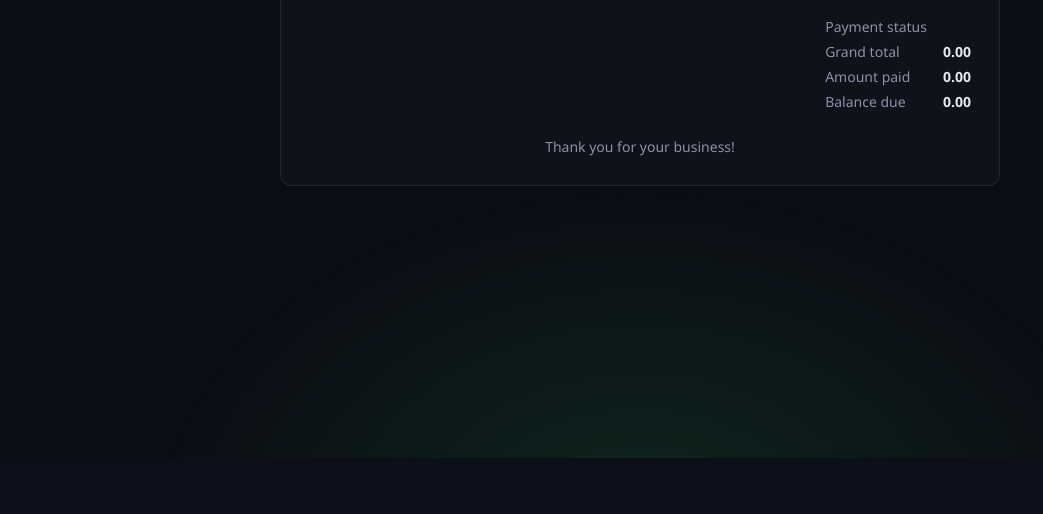
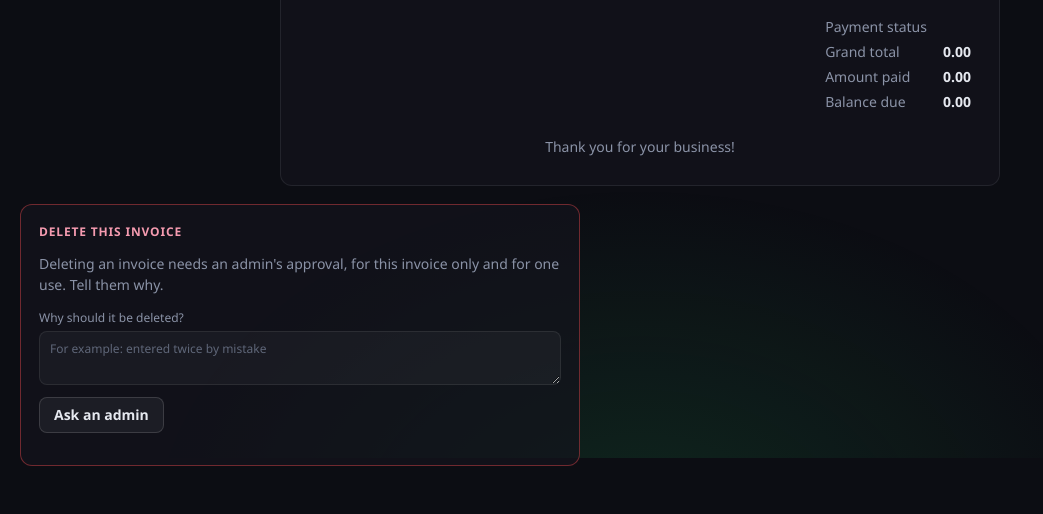
Before and after one commit to TechGuy199/Chimoko-app, a Flask app: template web/templates/invoice.html in a window 1280 px wide. Shown: the part 342-856 px from the top of the page, without its empty margins (0-1043 px from the left). Before the commit the page ends 800 px from the top, so only its background shows below. Run offline with Flask 3, Linux system fonts and the light colour scheme; the template is opened without the code that fills it, so the values that code supplies are empty; some libraries are stand-ins or nearby versions.

Commit message:
Web: delete invoices (admin with password, operators with one-time admin approval) and Deletion Records page
Co-Authored-By: Claude Sonnet 5.5 <noreply@anthropic.com>

```diff
--- a/web/app.py
+++ b/web/app.py
@@ -454,8 +454,10 @@ def next_invoice_no(db, biz):
             seq = int(last["invoice_no"].rsplit("-", 1)[1]) + 1
         except (ValueError, IndexError):
             pass
-    # Imported invoices can carry any number, so make sure the candidate really is free
-    while db.one("SELECT id FROM invoices WHERE business_id=? AND invoice_no=?", (biz, f"INV-{year}-{seq:04d}")):
+    # Imported invoices can carry any number, so make sure the candidate really is free. A number whose invoice was
+    # deleted stays taken, so the deletion record can never be confused with a later invoice.
+    while (db.one("SELECT id FROM invoices WHERE business_id=? AND invoice_no=?", (biz, f"INV-{year}-{seq:04d}"))
+           or db.one("SELECT id FROM deleted_invoices WHERE business_id=? AND invoice_no=?", (biz, f"INV-{year}-{seq:04d}"))):
         seq += 1
     return f"INV-{year}-{seq:04d}"
 
@@ -1594,7 +1596,156 @@ def invoice(invoice_id):
         (invoice_id, biz),
     )
     twins = phone_twins(db, biz, inv["customer_id"]) if inv["customer_id"] and g.user["role"] == "admin" else []
-    return render_template("invoice.html", inv=inv, lines=lines, payments=payment_history(db, "sale", invoice_id), twins=twins)
+    # An operator needs an admin's one-time approval; an admin only needs to confirm with their password
+    asked = None if g.user["role"] == "admin" else active_request(db, invoice_id, DELETE_INVOICE)
+    if asked and asked["status"] == "approved":
+        asked = {**asked, "until": (asked["expires_at"] or "")[11:16]}
+    return render_template(
+        "invoice.html", inv=inv, lines=lines, payments=payment_history(db, "sale", invoice_id), twins=twins, asked=asked,
+        stock_to=("inventory" if inv["kind"] == "FARM_USE" else "the POS"),
+    )
+
+
+def invoice_stock_table(kind):
+    """Where an invoice's items came from, and so where they go back to: farm use drew on inventory, a sale on the POS."""
+    return "products" if kind == "FARM_USE" else "pos_products"
+
+
+@app.post("/invoices/<int:invoice_id>/request-deletion")
+@need(None)
+def request_invoice_deletion(invoice_id):
+    db, biz = get_db(), g.user["business_id"]
+    inv = db.one("SELECT id, invoice_no, customer_name, total FROM invoices WHERE id=? AND business_id=?", (invoice_id, biz))
+    if inv is None:
+        abort(404)
+    back = redirect(url_for("invoice", invoice_id=invoice_id))
+    if g.user["role"] == "admin":
+        flash("Admins delete invoices directly, with their password.", "ok")
+        return back
+    if active_request(db, invoice_id, DELETE_INVOICE):
+        flash("You already have a request to delete this invoice waiting or approved.", "ok")
+        return back
+    reason = " ".join(text("reason").split())[:300]
+    if len(reason) < 5:
+        flash("Say why this invoice should be deleted (at least a few words). The admin reads it before answering.", "error")
+        return back
+
+    request_id = db.insert(
+        """INSERT INTO permission_requests (business_id, user_id, username, action, item_id, item_name, reason, status, created_at)
+           VALUES (?, ?, ?, ?, ?, ?, ?, 'pending', ?)""",
+        (biz, g.user["id"], g.user["username"], DELETE_INVOICE, invoice_id, inv["invoice_no"], reason, now().strftime("%Y-%m-%d %H:%M:%S")),
+    )
+    if alert_enabled("permission"):
+        notify(
+            db, "permission", f"Permission request from {g.user['username']}",
+            f"{g.user['username']} asks to delete invoice {inv['invoice_no']} ({inv['customer_name']}, {money(inv['total'])}). Reason: {reason}. Open the app to approve or deny.",
+            url_for("permission_requests") + f"#request-{request_id}", whatsapp=True,
+        )
+    db.commit()
+    flash("Your request has been sent to the admin. You will get a popup here when they answer.", "ok")
+    return back
+
+
+@app.post("/invoices/<int:invoice_id>/delete")
+@need(None)
+def delete_invoice(invoice_id):
+    db, biz = get_db(), g.user["business_id"]
+    inv = db.one(
+        """SELECT id, invoice_no, kind, customer_name, customer_phone, payment_status, total, amount_paid, balance_due, created_by, created_at
+           FROM invoices WHERE id=? AND business_id=?""",
+        (invoice_id, biz),
+    )
+    if inv is None:
+        abort(404)
+    back = redirect(url_for("invoice", invoice_id=invoice_id))
+
+    grant = None
+    if g.user["role"] == "admin":
+        reason = " ".join(text("reason").split())[:300]
+        if len(reason) < 5:
+            flash("Say why the invoice is being deleted (at least a few words). It is kept in the deletion records. Nothing was deleted.", "error")
+            return back
+        me = db.one("SELECT password_hash FROM users WHERE id=?", (g.user["id"],))
+        if not me or not check_password_hash(me["password_hash"], request.form.get("password", "")):
+            flash("That password is not correct. Nothing was deleted.", "error")
+            return back
+        approved_by = g.user["username"]
+    else:
+        # The operator's own words are what was approved, so they are what gets recorded
+        row = active_request(db, invoice_id, DELETE_INVOICE)
+        if not row or row["status"] != "approved":
+            flash("An admin has to approve deleting this invoice first. Use the request button.", "error")
+            return back
+        grant, reason, approved_by = row, row["reason"], row["decided_by"] or ""
+
+    lines = db.all(
+        "SELECT item_code, item_name, department, batch_no, qty, unit_price, line_total FROM invoice_items WHERE invoice_id=? AND business_id=? ORDER BY id",
+        (invoice_id, biz),
+    )
+    payments = db.all(
+        "SELECT old_paid, new_paid, note, changed_by, changed_at FROM payment_log WHERE business_id=? AND kind='sale' AND ref_id=? ORDER BY id",
+        (biz, invoice_id),
+    )
+
+    # Everything happens in one transaction: either the invoice is gone and recorded, or nothing changed
+    try:
+        table = invoice_stock_table(inv["kind"])
+        missing = []
+        if request.form.get("return_stock"):
+            for line in lines:
+                back_in = db.execute(
+                    f"UPDATE {table} SET quantity = quantity + ? WHERE business_id=? AND item_code=?", (line["qty"], biz, line["item_code"]),
+                ).rowcount
+                if back_in != 1:
+                    missing.append(line["item_code"])
+            where = "inventory" if table == "products" else "POS stock"
+            stock_note = f"Items returned to {where}." if not missing else f"Items returned to {where}, except {', '.join(missing)} (no longer listed)."
+        else:
+            stock_note = "Items were not returned to stock."
+
+        db.execute("DELETE FROM invoice_items WHERE invoice_id=? AND business_id=?", (invoice_id, biz))
+        db.execute("DELETE FROM payment_log WHERE business_id=? AND kind='sale' AND ref_id=?", (biz, invoice_id))
+        db.execute("DELETE FROM invoices WHERE id=? AND business_id=?", (invoice_id, biz))
+        db.insert(
+            """INSERT INTO deleted_invoices (business_id, invoice_no, kind, customer_name, customer_phone, payment_status, total, amount_paid, balance_due,
+                                             created_by, created_at, items_json, payments_json, stock_note, reason, deleted_by, approved_by, request_id, deleted_at)
+               VALUES (?, ?, ?, ?, ?, ?, ?, ?, ?, ?, ?, ?, ?, ?, ?, ?, ?, ?, ?)""",
+            (
+                biz, inv["invoice_no"], inv["kind"], inv["customer_name"], inv["customer_phone"], inv["payment_status"], inv["total"],
+                inv["amount_paid"], inv["balance_due"], inv["created_by"], inv["created_at"], json.dumps(lines), json.dumps(payments),
+                stock_note, reason, g.user["username"], approved_by, grant["id"] if grant else None, now().strftime("%Y-%m-%d %H:%M:%S"),
+            ),
+        )
+        use_grant(db, grant)
+        if grant:
+            notify(
+                db, "deletion", f"Invoice {inv['invoice_no']} was deleted",
+                f"{g.user['username']} deleted invoice {inv['invoice_no']} ({money(inv['total'])}) with your approval. Reason: {reason}.",
+                url_for("deleted_invoices"),
+            )
+        db.commit()
+    except DB_ERRORS:
+        db.rollback()
+        flash("The invoice could not be deleted, so nothing was changed. Please try again.", "error")
+        return back
+
+    flash(f"Invoice {inv['invoice_no']} was deleted and recorded in the deletion records. {stock_note}", "ok")
+    return redirect(url_for("history"))
+
+
+@app.get("/records/deleted-invoices")
+@need("admin")
+def deleted_invoices():
+    rows = get_db().all(
+        """SELECT id, invoice_no, kind, customer_name, customer_phone, payment_status, total, amount_paid, balance_due, created_by, created_at,
+                  items_json, payments_json, stock_note, reason, deleted_by, approved_by, deleted_at
+           FROM deleted_invoices WHERE business_id=? ORDER BY id DESC LIMIT 500""",
+        (g.user["business_id"],),
+    )
+    for r in rows:
+        r["lines"] = json.loads(r["items_json"] or "[]")
+        r["payments"] = json.loads(r["payments_json"] or "[]")
+    return render_template("deleted_invoices.html", rows=rows, total=sum(r["total"] for r in rows))
 
 
 @app.post("/invoices/<int:invoice_id>/payment")
@@ -1934,6 +2085,9 @@ def delete_payslip(payslip_id):
 ALERT_KINDS = (("low_stock", "Low stock"), ("permission", "Requests for admin permission"))
 ITEM_ACTIONS = (("procure", "edit this item's details"), ("transfer", "transfer or use this item's stock"), ("delete", "delete this item"))
 GRANT_MINUTES = 60
+# An operator's request to delete one invoice travels through the same request/approve/spend-once flow as the item actions
+DELETE_INVOICE = "delete_invoice"
+REQUEST_LABELS = {**dict(ITEM_ACTIONS), DELETE_INVOICE: "delete this invoice"}
 WHATSAPP_TIMEOUT = 6
 
 
@@ -2139,7 +2293,7 @@ def test_alert():
 def active_request(db, item_id, action):
     """The signed-in user's latest request for this action on this item that is still pending or approved and unexpired."""
     row = db.one(
-        """SELECT id, status, expires_at FROM permission_requests
+        """SELECT id, status, expires_at, reason, decided_by FROM permission_requests
            WHERE business_id=? AND user_id=? AND item_id=? AND action=? AND status IN ('pending', 'approved') ORDER BY id DESC LIMIT 1""",
         (g.user["business_id"], g.user["id"], item_id, action),
     )
@@ -2217,7 +2371,7 @@ def permission_requests():
            FROM permission_requests WHERE business_id=? ORDER BY CASE WHEN status='pending' THEN 0 ELSE 1 END, id DESC LIMIT 200""",
         (g.user["business_id"],),
     )
-    return render_template("requests.html", rows=rows, actions=dict(ITEM_ACTIONS), minutes=GRANT_MINUTES)
+    return render_template("requests.html", rows=rows, actions=REQUEST_LABELS, delete_invoice=DELETE_INVOICE, minutes=GRANT_MINUTES)
 
 
 @app.post("/requests/<int:request_id>/decide")
@@ -2236,18 +2390,19 @@ def decide_request(request_id):
         "UPDATE permission_requests SET status=?, decided_by=?, decided_at=?, expires_at=? WHERE id=?",
         ("approved" if approve else "denied", g.user["username"], stamp.strftime("%Y-%m-%d %H:%M:%S"), expires, request_id),
     )
-    what = dict(ITEM_ACTIONS)[row["action"]]
+    what = REQUEST_LABELS[row["action"]]
+    target = url_for("invoice", invoice_id=row["item_id"]) if row["action"] == DELETE_INVOICE else url_for("item", item_id=row["item_id"])
     if approve:
         notify(
             db, "decision", "Request approved",
             f"{g.user['username']} approved your request to {what}: {row['item_name']}. It covers one use and lasts {GRANT_MINUTES} minutes.",
-            url_for("item", item_id=row["item_id"]), for_user_id=row["user_id"],
+            target, for_user_id=row["user_id"],
         )
     else:
         notify(
             db, "decision", "Request denied",
             f"{g.user['username']} did not approve your request to {what}: {row['item_name']}.",
-            url_for("item", item_id=row["item_id"]), for_user_id=row["user_id"],
+            target, for_user_id=row["user_id"],
         )
     db.commit()
     flash("Request approved. The operator has been notified." if approve else "Request denied. The operator has been notified.", "ok")
@@ -3731,6 +3886,7 @@ RESET_GROUPS = (
     ("Purchases", ("procurements",)),
     ("Invoices and farm-use notes", ("invoices", "invoice_items")),
     ("Payment changes", ("payment_log",)),
+    ("Deleted invoice records", ("deleted_invoices",)),
     ("Customer accounts", ("customers", "customer_aliases", "customer_distinct")),
     ("Employees", ("employees",)),
     ("Payslips", ("payroll",)),
--- a/web/public/static/styles.css
+++ b/web/public/static/styles.css
@@ -289,8 +289,9 @@ small { font-size: 11px; }
 /* ---------- Forms and buttons ---------- */
 label { display: block; margin-bottom: 12px; color: var(--text-muted); font-size: 12px; }
 label.check { display: flex; align-items: center; gap: 8px; color: var(--text); font-size: 13px; }
-input, select {
+input, select, textarea {
     display: block;
+    resize: vertical;
     width: 100%;
     margin-top: 4px;
     padding: 8px 10px;
@@ -302,9 +303,9 @@ input, select {
     transition: border-color 0.18s var(--ease), box-shadow 0.18s var(--ease), background 0.18s var(--ease);
 }
 select option { background: var(--surface-alt); color: var(--text); }
-input::placeholder { color: var(--placeholder); }
-input:hover, select:hover { border-color: var(--line-strong); }
-input:focus, select:focus { outline: none; border-color: var(--primary); box-shadow: 0 0 0 3px rgba(59, 130, 246, 0.22); background: rgba(var(--ink), 0.06); }
+input::placeholder, textarea::placeholder { color: var(--placeholder); }
+input:hover, select:hover, textarea:hover { border-color: var(--line-strong); }
+input:focus, select:focus, textarea:focus { outline: none; border-color: var(--primary); box-shadow: 0 0 0 3px rgba(59, 130, 246, 0.22); background: rgba(var(--ink), 0.06); }
 input[type="checkbox"], input[type="radio"] { display: inline-block; width: auto; margin: 0; accent-color: var(--primary); }
 input[type="range"] { padding: 0; border: 0; background: none; accent-color: var(--primary); }
 input[type="range"]:focus { box-shadow: none; background: none; }
--- a/web/templates/base.html
+++ b/web/templates/base.html
@@ -23,6 +23,7 @@
     ]),
     ('Insights', [
         ('Reports', 'reports', ['reports', 'report_department'], false),
+        ('Deletion Records', 'deleted_invoices', ['deleted_invoices'], true),
     ]),
     ('People', [
         ('HR & Payroll', 'hr', ['hr', 'hr_settings', 'new_payslip', 'payslips', 'employee_statements', 'employee_statement'], true),
--- a/web/templates/invoice.html
+++ b/web/templates/invoice.html
@@ -71,4 +71,44 @@
     {% endwith %}
 </div>
 {% endif %}
+
+<section class="card block danger-zone narrow-form no-print" id="delete-invoice">
+    <h2>Delete this invoice</h2>
+    {% if user.role == 'admin' %}
+    <p class="muted">The invoice is removed from sales and the customer's statement. A permanent copy, with your reason, is kept in <a href="{{ url_for('deleted_invoices') }}">Deletion Records</a>.</p>
+    <form method="post" action="{{ url_for('delete_invoice', invoice_id=inv.id) }}" autocomplete="off"
+          data-confirm="Delete invoice {{ inv.invoice_no }} ({{ inv.total|money }})?&#10;&#10;It will be removed from sales and kept in the deletion records.">
+        {{ csrf_field() }}
+        <label>Why is it being deleted?
+            <textarea name="reason" rows="2" maxlength="300" required placeholder="For example: entered twice by mistake"></textarea>
+        </label>
+        <label class="check"><input type="checkbox" name="return_stock" value="1" checked> Put the items back into {{ stock_to }} stock</label>
+        <label>Your password, to show it is you
+            <input name="password" type="password" required autocomplete="current-password">
+        </label>
+        <div class="toolbar"><button class="btn danger">Delete invoice</button></div>
+    </form>
+    {% elif asked and asked.status == 'approved' %}
+    <p><strong class="ok">An admin approved this.</strong> It can be used once{% if asked.until %}, until {{ asked.until }}{% endif %}.</p>
+    <p class="muted">Reason you gave: {{ asked.reason }}</p>
+    <form method="post" action="{{ url_for('delete_invoice', invoice_id=inv.id) }}"
+          data-confirm="Delete invoice {{ inv.invoice_no }} ({{ inv.total|money }})? The approval is used up once it is deleted.">
+        {{ csrf_field() }}
+        <label class="check"><input type="checkbox" name="return_stock" value="1" checked> Put the items back into {{ stock_to }} stock</label>
+        <div class="toolbar"><button class="btn danger">Delete invoice</button></div>
+    </form>
+    {% elif asked %}
+    <p><strong class="gold">Waiting for an admin.</strong> You will get a popup here when they answer.</p>
+    <p class="muted">Reason you gave: {{ asked.reason }}</p>
+    {% else %}
+    <p class="muted">Deleting an invoice needs an admin's approval, for this invoice only and for one use. Tell them why.</p>
+    <form method="post" action="{{ url_for('request_invoice_deletion', invoice_id=inv.id) }}">
+        {{ csrf_field() }}
+        <label>Why should it be deleted?
+            <textarea name="reason" rows="2" maxlength="300" required placeholder="For example: entered twice by mistake"></textarea>
+        </label>
+        <div class="toolbar"><button class="btn">Ask an admin</button></div>
+    </form>
+    {% endif %}
+</section>
 {% endblock %}
```
Also changed, not shown: web/db.py (+9 -0 lines), web/templates/deleted_invoices.html (added, +63 -0 lines), web/templates/requests.html (+9 -3 lines).
